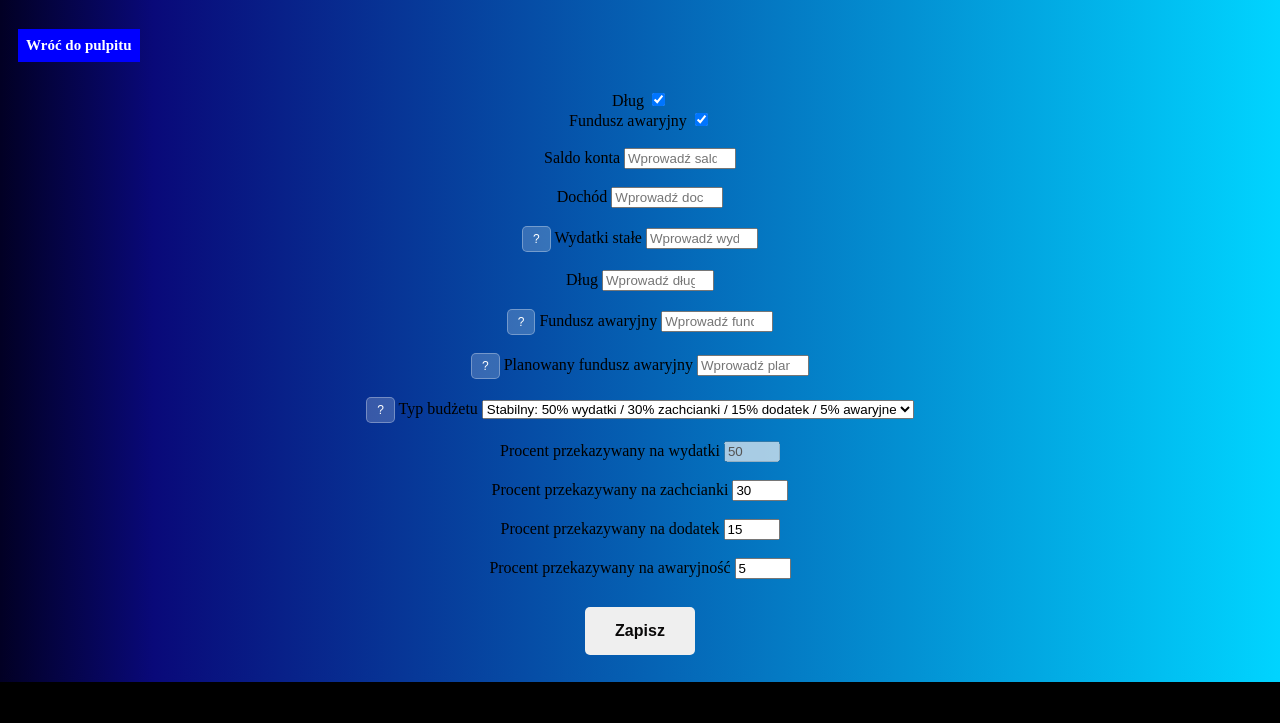
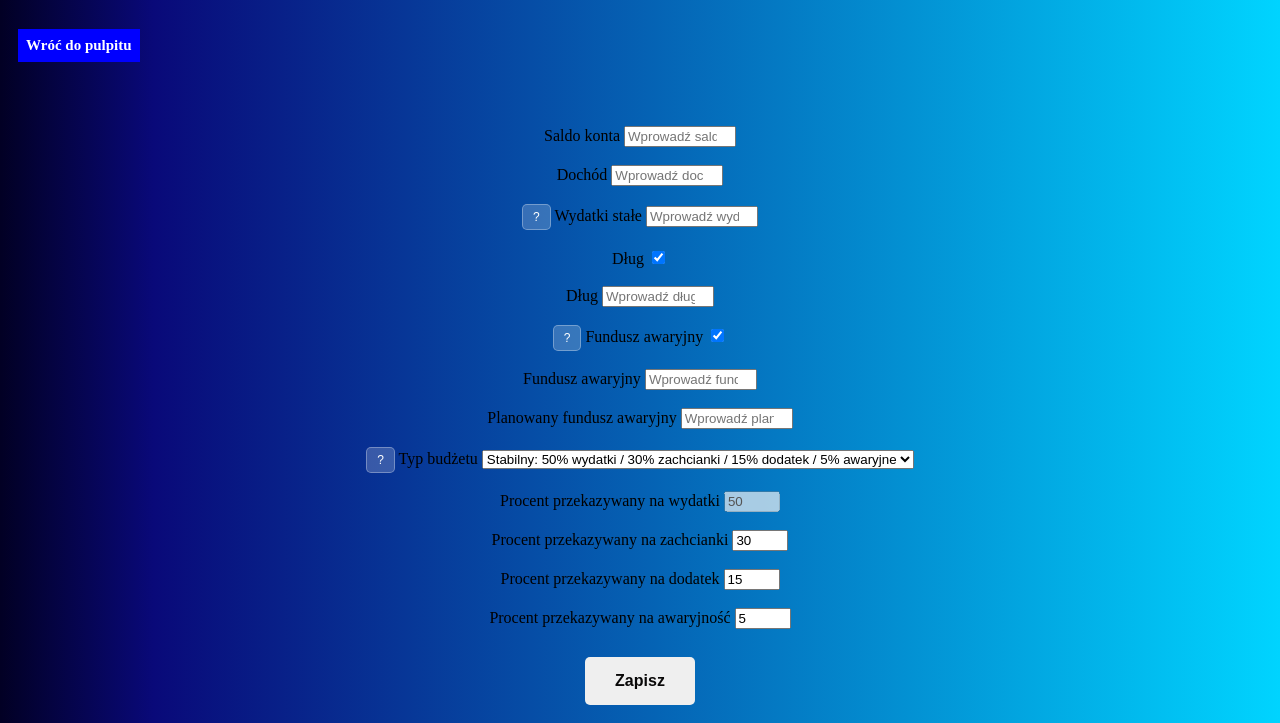
Before and after one commit to Bartolini515/Plusanto, a Django app: page /dashboard/budget/ in a window 1280 px wide. Shown: the part 118-841 px from the top of the page. Before the commit the page ends 800 px from the top, so only its background shows below. Run offline with Django 5.2, Linux system fonts and the light colour scheme; the visitor is signed in with stand-in values (Sample User, id 1); data that the repository does not hold is empty.

Commit message:
zajrzyj do tego div bo ramka nie działa i pan mówi że musisz jakiegoś if dać

```diff
--- a/main/templates/budget.html
+++ b/main/templates/budget.html
@@ -16,12 +16,6 @@
 
     <form id="budgetForm" method="post">
         {% csrf_token %}
-        <span>
-            <label for="debtCheckbox">Dług</label>
-            <input type="checkbox" id="debtCheckbox" name="debtCheckbox"><br>
-            <label for="emergencyFundCheckbox">Fundusz awaryjny</label>
-            <input type="checkbox" id="emergencyFundCheckbox" name="emergencyFundCheckbox">
-        </span>
         <br><br><label for="id_balance">Saldo konta</label>
             {{form.balance}}
             {{form.balance.errors}}
@@ -34,22 +28,32 @@
         <label for="id_expenses">Wydatki stałe</label>
             {{form.expenses}}
             {{form.expenses.errors}}
-
+        <br> <br>
+        <span>
+            <label for="debtCheckbox">Dług</label>
+            <input type="checkbox" id="debtCheckbox" name="debtCheckbox">
+        </span>
         <span id="debtSpan">
         <br><br><label for="id_debt">Dług</label>
             {{form.debt}}
             {{form.debt.errors}}
         </span>
-
+        <br><br>
+        <span>
+        <button disabled class="button3" title="Twój fundusz awaryjny to środki przeznaczone na niespodziewane wydatki. Mogą one być potrzebne w sytuacjach, które wymagają większej ilości pieniędzy, niż aktualnie posiadasz w swoim budżecie.
+        Planowany fundusz awaryjny to twój planowany fundusz w razie nagłej potrzeby. Rekomenduje się jego wysokość na poziomie co najmniej pięciokrotności miesięcznego dochodu.">?</button>
+        <label for="emergencyFundCheckbox">Fundusz awaryjny</label>
+            <input type="checkbox" id="emergencyFundCheckbox" name="emergencyFundCheckbox">
+        </span>
         <span id="emergencyFundSpan">
         <br><br>
-        <button disabled class="button3" title="Twój fundusz awaryjny to środki przeznaczone na niespodziewane wydatki. Mogą one być potrzebne w sytuacjach, które wymagają większej ilości pieniędzy, niż aktualnie posiadasz w swoim budżecie.">?</button>
+
         <label for="id_emergencyFund">Fundusz awaryjny</label>
             {{form.emergencyFund}}
             {{form.emergencyFund.errors}}
 
         <br><br>
-        <button disabled class="button3" title="Twój planowany fundusz w razie nagłej potrzeby. Rekomenduje się jego wysokość na poziomie co najmniej pięciokrotności miesięcznego dochodu.">?</button>
+
         <label for="id_plannedEmergencyFund">Planowany fundusz awaryjny</label>
             {{form.plannedEmergencyFund}}
             {{form.plannedEmergencyFund.errors}}
@@ -116,7 +120,7 @@ Budżet Rozwojowy nakłada na ciągłe powiększanie kapitału oraz zabezpiecze
         <h2><p>Budżet awaryjny: <span id="budgetEmergencyDisplay"></span></p></h2>
         </div>
         <h2 id='debtDisplayHeader'><p>Dług: <span id="debtDisplay"></span></p></h2>
-        <h4><ul id="messages"></ul></h4>
+        <div style="border: 10px solid black; ">.<ul id="messages"></ul></div>
         <br><br><br><br><br>
         <span style="display: flex; justify-content: center; align-items: center; height: 70vh;">
             <canvas id="chartDisplay" width='600' height='600'></canvas>
--- a/static/css/styles.css
+++ b/static/css/styles.css
@@ -276,6 +276,6 @@ button:active {
 
 .label_tekst{
   text-align: center;
-  font-size: 24px;
+  font-size: 16px;
   color: #ffffff;
 }
```
